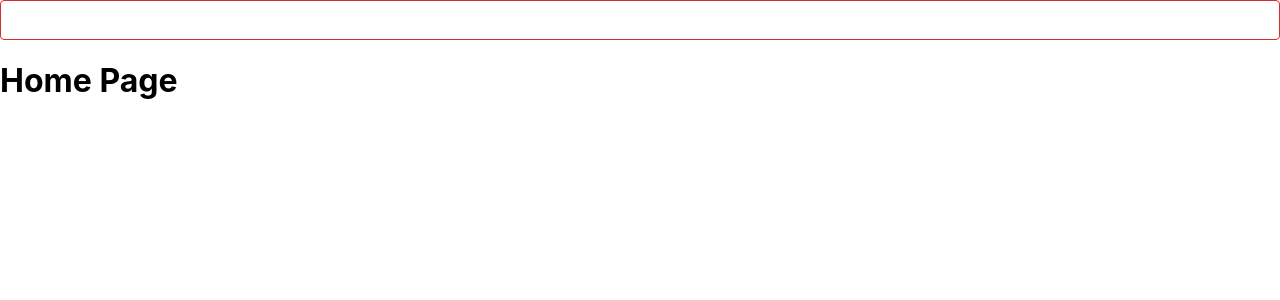
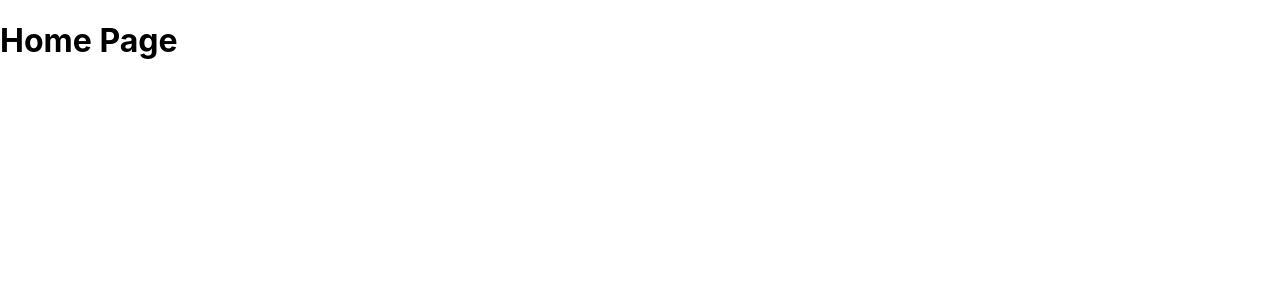
Before and after one commit to seonghun0828/farmNfarms, a React (Create React App) app in the folder frontend/: page / in a window 1280 px wide. Shown: the top 300 px of the page. Built offline with nearby package versions, Linux system fonts and the light colour scheme.

Commit message:
[chore] Front: 테스트 코드 삭제

```diff
--- a/frontend/src/App.js
+++ b/frontend/src/App.js
@@ -2,11 +2,10 @@ import { BrowserRouter, Routes, Route } from "react-router-dom"
 import Home from './components/pages/Home'
 import Login from './components/pages/Login'
 import Join from './components/pages/Join'
-import Input from './components/atoms/Input'
+
 function App() {
   return (
     <div className="App">
-      <Input size={'small'}/>
       <BrowserRouter>
         <Routes>
           <Route path="/" element={<Home />} />
```
